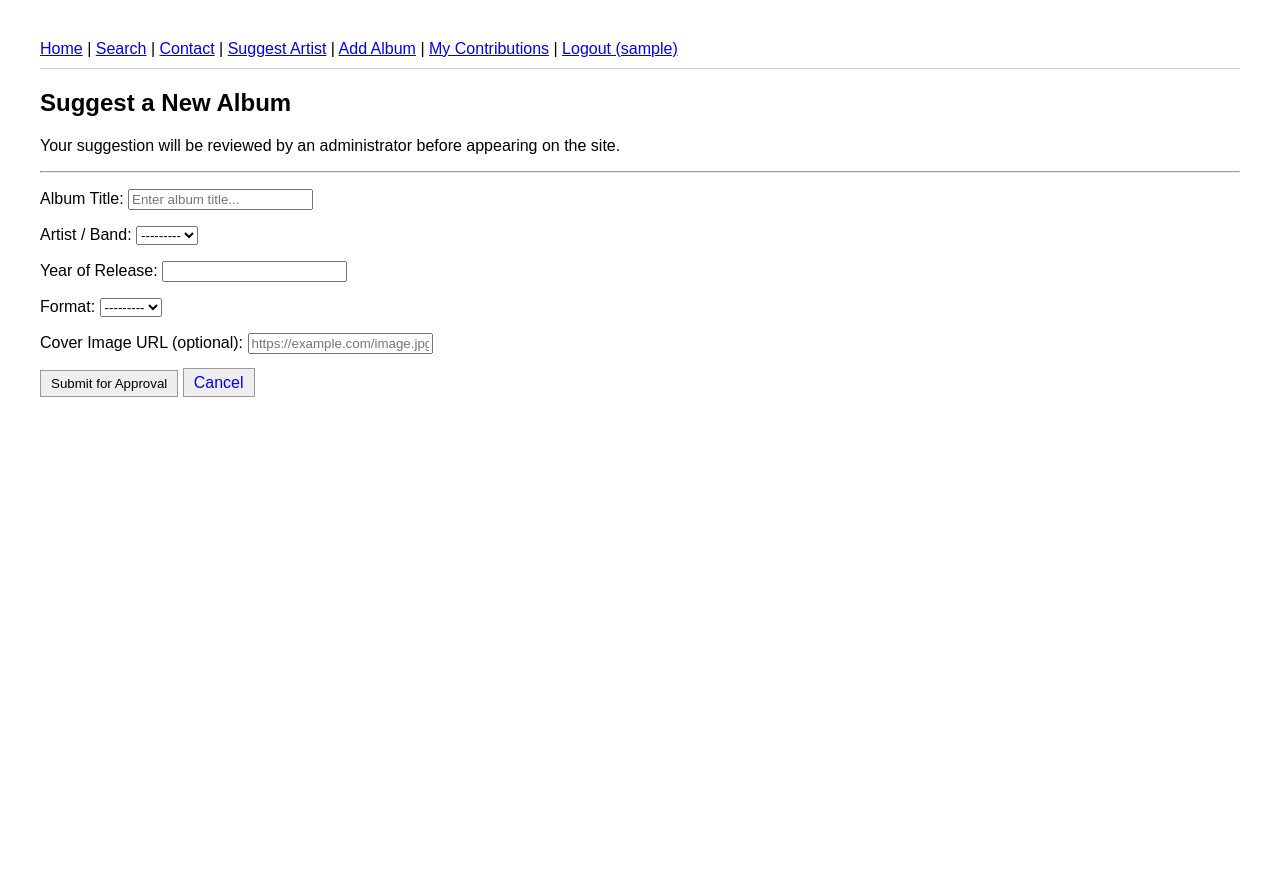
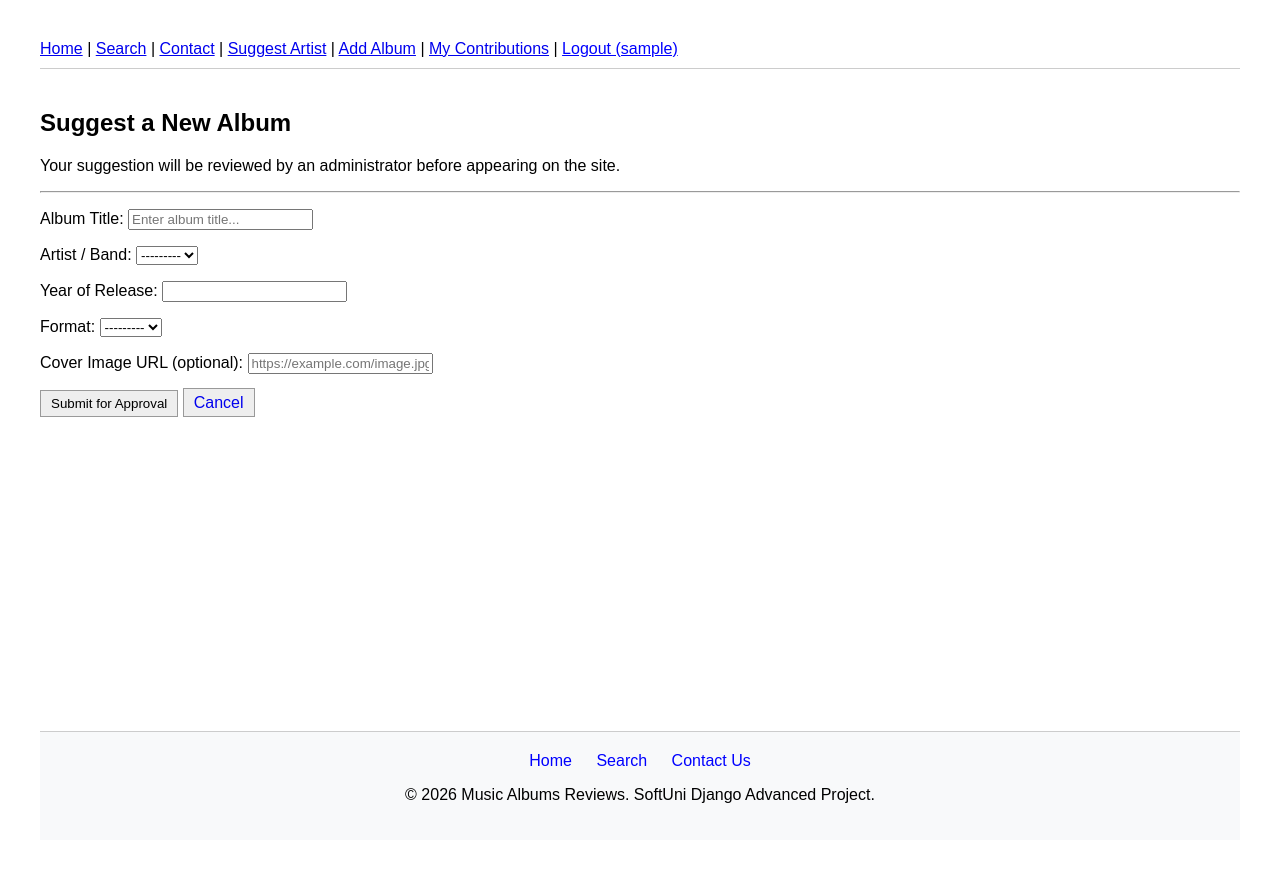
Before and after one commit to Sailor4/MusicAlbumsReviews, a Django app: page /albums/add/ in a window 1280 px wide. Before the commit the page ends 397 px from the top, so only its background shows below. Run offline with Django 5.2, Linux system fonts and the light colour scheme; the visitor is signed in with stand-in values (Sample User, id 1); data that the repository does not hold is empty.

Commit message:
added footer

```diff
--- a/templates/base.html
+++ b/templates/base.html
@@ -7,6 +7,18 @@
         body { font-family: sans-serif; margin: 40px; }
         nav { margin-bottom: 20px; border-bottom: 1px solid #ccc; padding-bottom: 10px; }
         .btn { padding: 5px 10px; text-decoration: none; background: #eee; border: 1px solid #999; }
+        html, body { height: 100%; margin: 0; padding: 0; }
+        body { display: flex; flex-direction: column; padding: 40px; }
+        main { flex: 1; }
+
+        footer {
+            background-color: #f8f9fa;
+            border-top: 1px solid #ccc;
+            padding: 20px;
+            text-align: center;
+            margin-top: 40px;
+        }
+        .footer-links a { margin: 0 10px; color: blue; text-decoration: none; }
     </style>
 </head>
 <body>
@@ -46,5 +58,13 @@
         {% block content %}
         {% endblock %}
     </main>
+    <footer>
+        <div class="footer-links">
+            <a href="{% url 'home' %}">Home</a>
+            <a href="{% url 'album-search' %}">Search</a>
+            <a href="{% url 'contact' %}">Contact Us</a>
+        </div>
+        <p>&copy; 2026 Music Albums Reviews. SoftUni Django Advanced Project.</p>
+    </footer>
 </body>
 </html>
```
